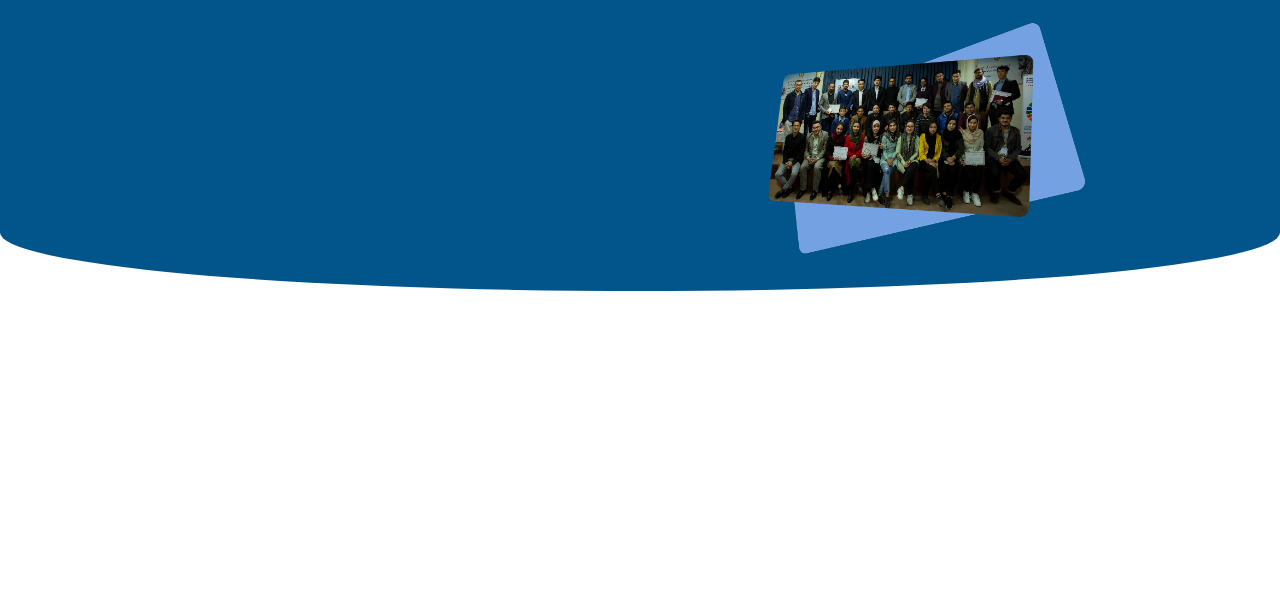
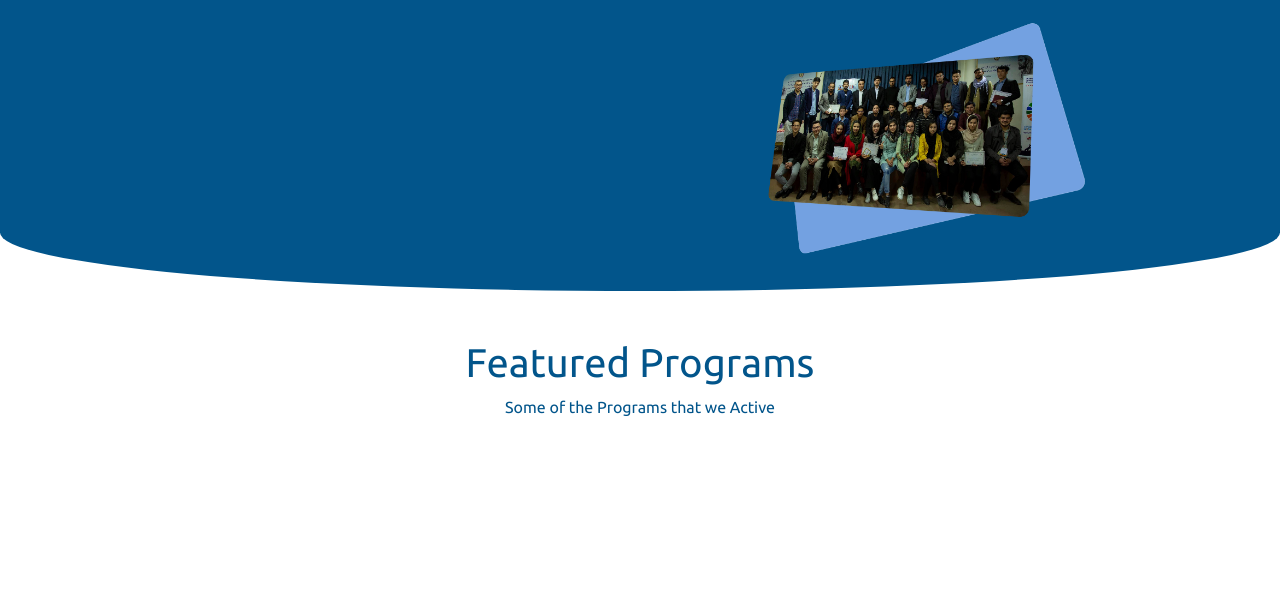
Before and after one commit to Zee98/dy, a Django app: page / in a window 1280 px wide. Shown: the part 647-1262 px from the top of the page. Run offline with Django 3.2, Linux system fonts and the light colour scheme; some libraries are stand-ins or nearby versions.

Commit message:
anim-left and right coused problem with viewport width and fixed

```diff
--- a/templates/index.html
+++ b/templates/index.html
@@ -2,7 +2,7 @@
 {% load static %}
 {% block content %}
 
-    <div class="base-section anim-down">
+    <div class="base-section anim-down" >
         <div class="container">
            <div class="row">
                <div class="col-sm text-center">
@@ -18,7 +18,7 @@
 
 
     <!-- high light section -->
-    <div class="section high-light">
+    <div class="section high-light" >
         <div class="container">
             <div class="row justify-content-around">
                 <div class="col-sm-4 mt-2 mb-2">
@@ -61,9 +61,9 @@
 
 
     <!-- programs feature -->
-    <div class="programs-section container p-5">
-        <h1 class="text-center anim-right">Featured Programs</h1>
-        <p class="text-center anim-left">Some of the Programs that we Active</p>
+    <div class="programs-section container p-5" >
+        <h1 class="text-center ">Featured Programs</h1>
+        <p class="text-center ">Some of the Programs that we Active</p>
 
         <div class="row">
             <div class="col-sm">
@@ -268,7 +268,7 @@
 
 
     <!-- partners -->
-    <div class="partner-section ">
+    <div class="partner-section " >
         <div class="container">
             <h2 class="text-center pt-3 anim-down">Our Partners</h2>
             <div class="autoplay">
@@ -295,7 +295,7 @@
     <div class="contact-us-section">
         <div class="container">
             <div class="row">
-                <div class="col-sm anim-left">
+                <div class="col-sm anim-top">
                     <h3 class="text-center pt-4 ">Send us Message</h3>
                     <form>
                         <div class="row">
@@ -321,7 +321,7 @@
                         </div>
                     </form>
                 </div>
-                <div class="col-sm anim-right">
+                <div class="col-sm anim-top ">
                     <div class="row pt-4">
                         <iframe  class= "mape" src="https://www.google.com/maps/embed?pb=!1m14!1m12!1m3!1d12135.435148041288!2d55.304622998048366!3d25.274404755797516!2m3!1f0!2f0!3f0!3m2!1i1024!2i768!4f13.1!5e0!3m2!1sen!2sae!4v1608589645592!5m2!1sen!2sae" width="600" height="250" frameborder="0" style="border:0;" allowfullscreen="" aria-hidden="false" tabindex="0"></iframe>
                     </div>
```
